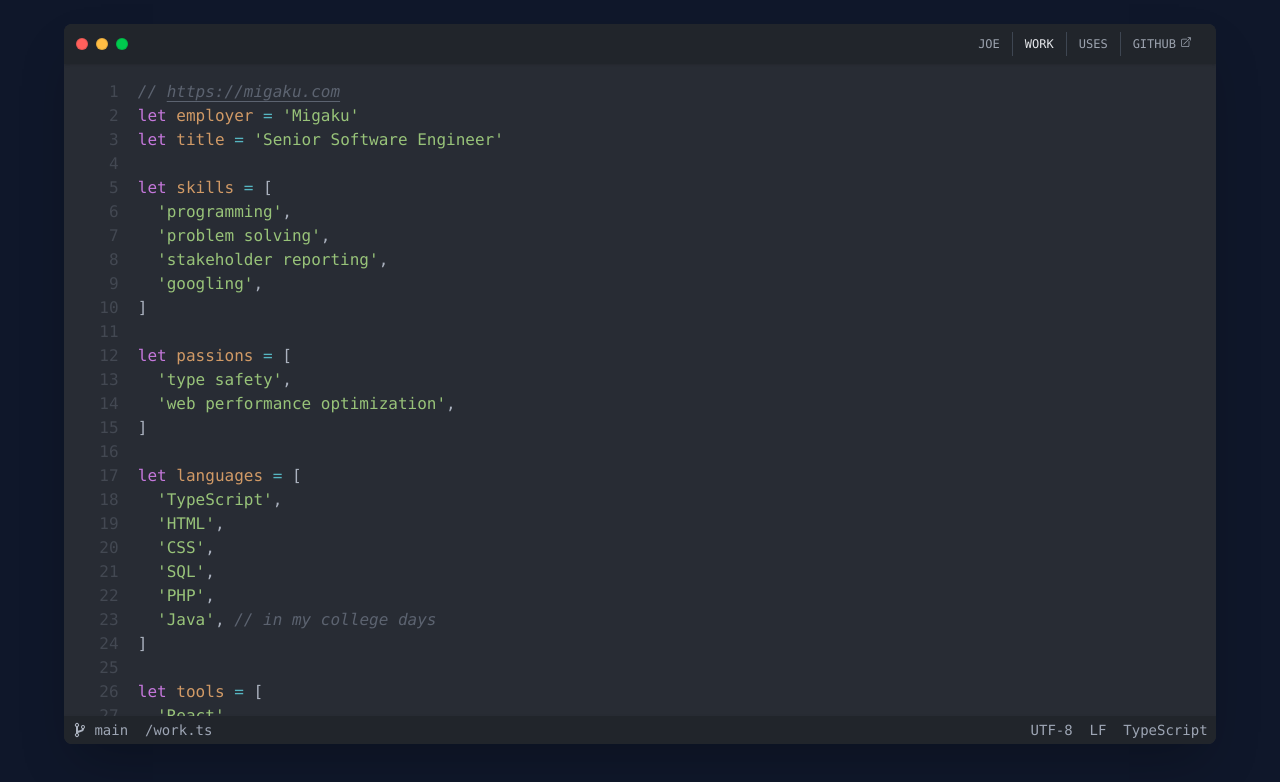
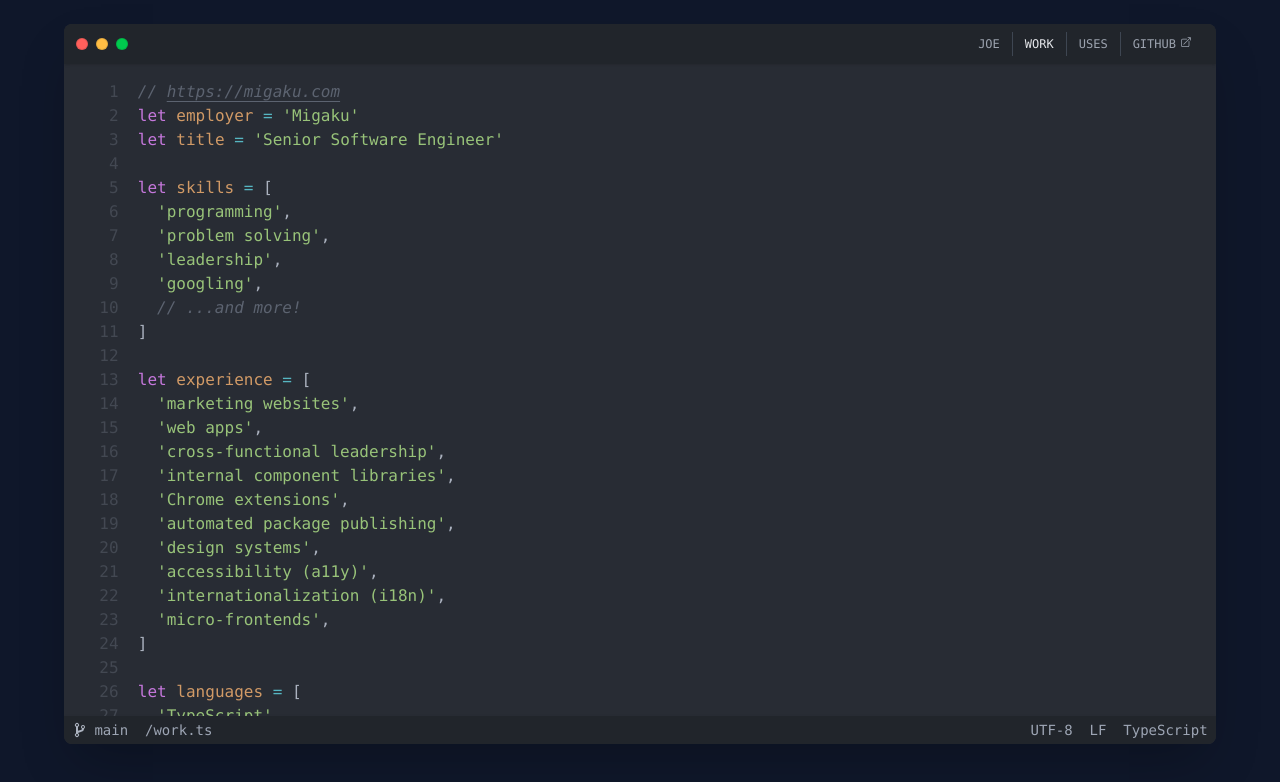
Before and after one commit to josephmcg/portfolio, a Next.js app: page /work in a window 1280 px wide. Shown: the top 782 px of the page. Built offline with nearby package versions, Linux system fonts and the light colour scheme.

Commit message:
feat: text adjustments

```diff
--- a/src/app/page.tsx
+++ b/src/app/page.tsx
@@ -26,15 +26,6 @@ const lines: Line[] = [
     value: 'music',
     type: 'string',
     indent: 1,
-    comment: (
-      <a
-        className="underline hover:text-link"
-        href="https://music.apple.com/profile/josephmcg01"
-        target="_blank"
-      >
-        Apple Music
-      </a>
-    ),
   },
   {
     value: 'tea',
@@ -65,6 +56,11 @@ const lines: Line[] = [
     comment: 'Smash bros, SNES, indie',
   },
   {
+    value: 'yoga',
+    type: 'string',
+    indent: 1,
+  },
+  {
     value: ']',
     type: 'bracket',
   },
--- a/src/app/uses/page.tsx
+++ b/src/app/uses/page.tsx
@@ -19,7 +19,7 @@ type Category = {
 
 const categories: Category[] = [
   {
-    heading: 'Computer / Peripherals',
+    heading: 'Computer & Peripherals',
     items: [
       {
         title: '2021 16" MacBook Pro, M1 Pro, 16GB RAM, 512GB SSD',
@@ -36,7 +36,6 @@ const categories: Category[] = [
       {
         title: 'Ergotron Monitor Arm',
         url: 'https://www.amazon.co.jp/-/en/gp/product/B07Q8TJ2KL',
-        description: 'I use this w/ the Dell.',
       },
       {
         title: 'Keychron K8 (Gateron brown)',
@@ -50,17 +49,11 @@ const categories: Category[] = [
         description:
           'Great for general use and gaming, the thumb buttons are handy.',
       },
-    ],
-  },
-
-  {
-    heading: 'Headphones',
-    items: [
       {
         title: 'Bose QuietComfort 35 II',
         url: 'https://global.bose.com/content/consumer_electronics/b2c_catalog/worldwide/websites/en_ae/product/qc35_ii.html',
         description:
-          'Great noise cancelling, comfortable for long periods of time.',
+          'Fantastic noise cancelling, comfortable for long periods of time.',
       },
       {
         title: 'Sony WF-1000XM4',
--- a/src/app/work/page.tsx
+++ b/src/app/work/page.tsx
@@ -54,13 +54,18 @@ const lines: Line[] = [
     indent: 1,
   },
   {
-    value: 'stakeholder reporting',
+    value: 'leadership',
     type: 'string',
     indent: 1,
   },
   {
     value: 'googling',
     type: 'string',
+    indent: 1,
+  },
+  {
+    type: 'comment',
+    comment: '...and more!',
     indent: 1,
   },
   {
@@ -72,17 +77,57 @@ const lines: Line[] = [
   },
   {
     declaration: 'let',
-    name: 'passions',
+    name: 'experience',
     value: '[',
     type: 'bracket',
   },
   {
-    value: 'type safety',
+    value: 'marketing websites',
     type: 'string',
     indent: 1,
   },
   {
-    value: 'web performance optimization',
+    value: 'web apps',
+    type: 'string',
+    indent: 1,
+  },
+  {
+    value: 'cross-functional leadership',
+    type: 'string',
+    indent: 1,
+  },
+  {
+    value: 'internal component libraries',
+    type: 'string',
+    indent: 1,
+  },
+  {
+    value: 'Chrome extensions',
+    type: 'string',
+    indent: 1,
+  },
+  {
+    value: 'automated package publishing',
+    type: 'string',
+    indent: 1,
+  },
+  {
+    value: 'design systems',
+    type: 'string',
+    indent: 1,
+  },
+  {
+    value: 'accessibility (a11y)',
+    type: 'string',
+    indent: 1,
+  },
+  {
+    value: 'internationalization (i18n)',
+    type: 'string',
+    indent: 1,
+  },
+  {
+    value: 'micro-frontends',
     type: 'string',
     indent: 1,
   },
@@ -182,64 +227,7 @@ const lines: Line[] = [
     value: ']',
     type: 'bracket',
   },
-  {
-    type: 'empty',
-  },
-  {
-    declaration: 'let',
-    name: 'experience',
-    value: '[',
-    type: 'bracket',
-  },
-  {
-    value: 'marketing website development',
-    type: 'string',
-    indent: 1,
-  },
-  {
-    value: 'web application development',
-    type: 'string',
-    indent: 1,
-  },
-  {
-    value: 'cross functional team leadership',
-    type: 'string',
-    indent: 1,
-  },
-  {
-    value: 'in-house component libraries',
-    type: 'string',
-    indent: 1,
-  },
-  {
-    value: 'Chrome extension development',
-    type: 'string',
-    indent: 1,
-  },
-  {
-    value: 'automated package publishing',
-    type: 'string',
-    indent: 1,
-  },
-  {
-    value: 'web design systems',
-    type: 'string',
-    indent: 1,
-  },
-  {
-    value: 'a11y and i18n',
-    type: 'string',
-    indent: 1,
-  },
-  {
-    value: 'micro frontends',
-    type: 'string',
-    indent: 1,
-  },
-  {
-    value: ']',
-    type: 'bracket',
-  },
+
   {
     type: 'empty',
   },
```
